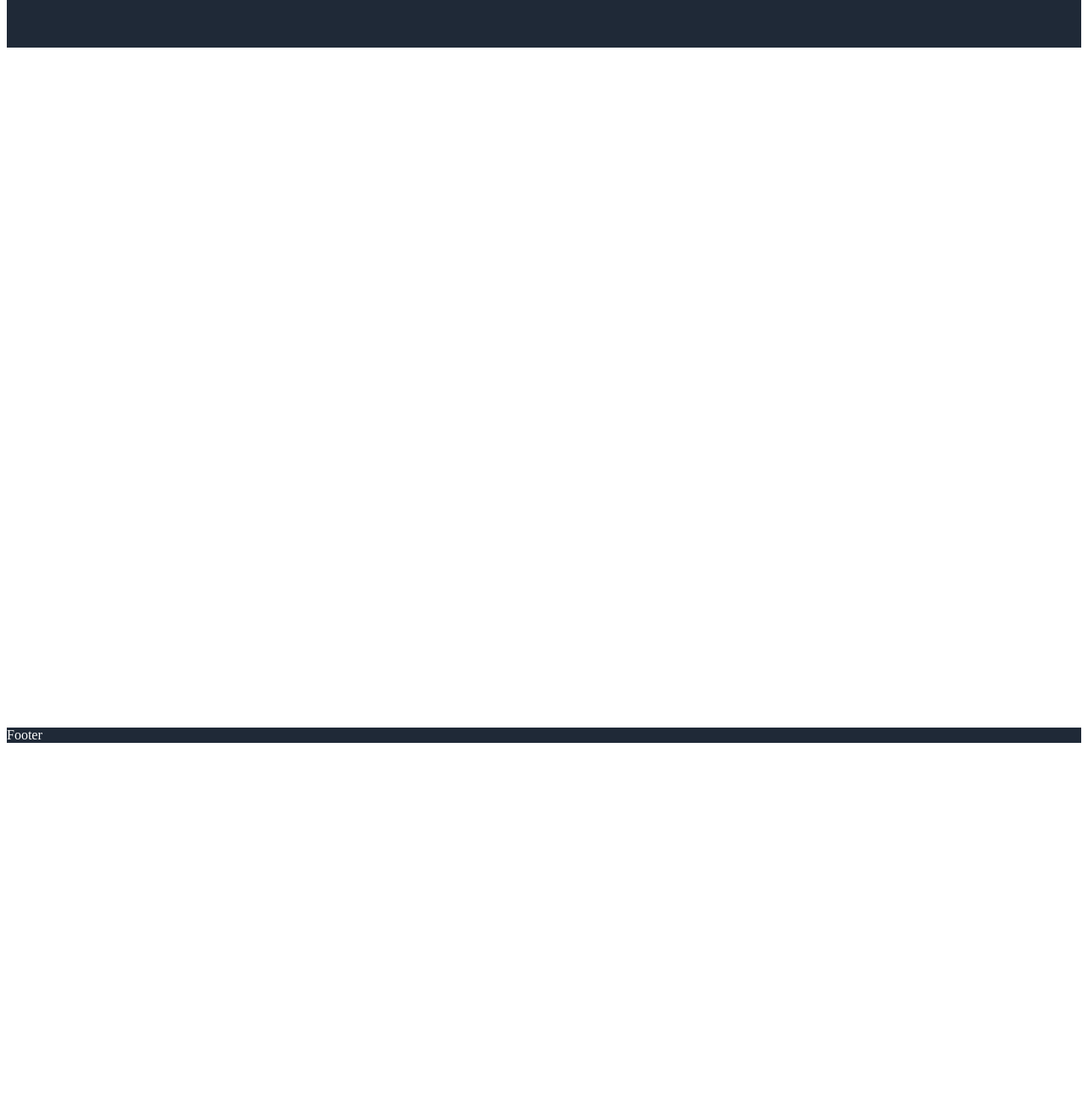
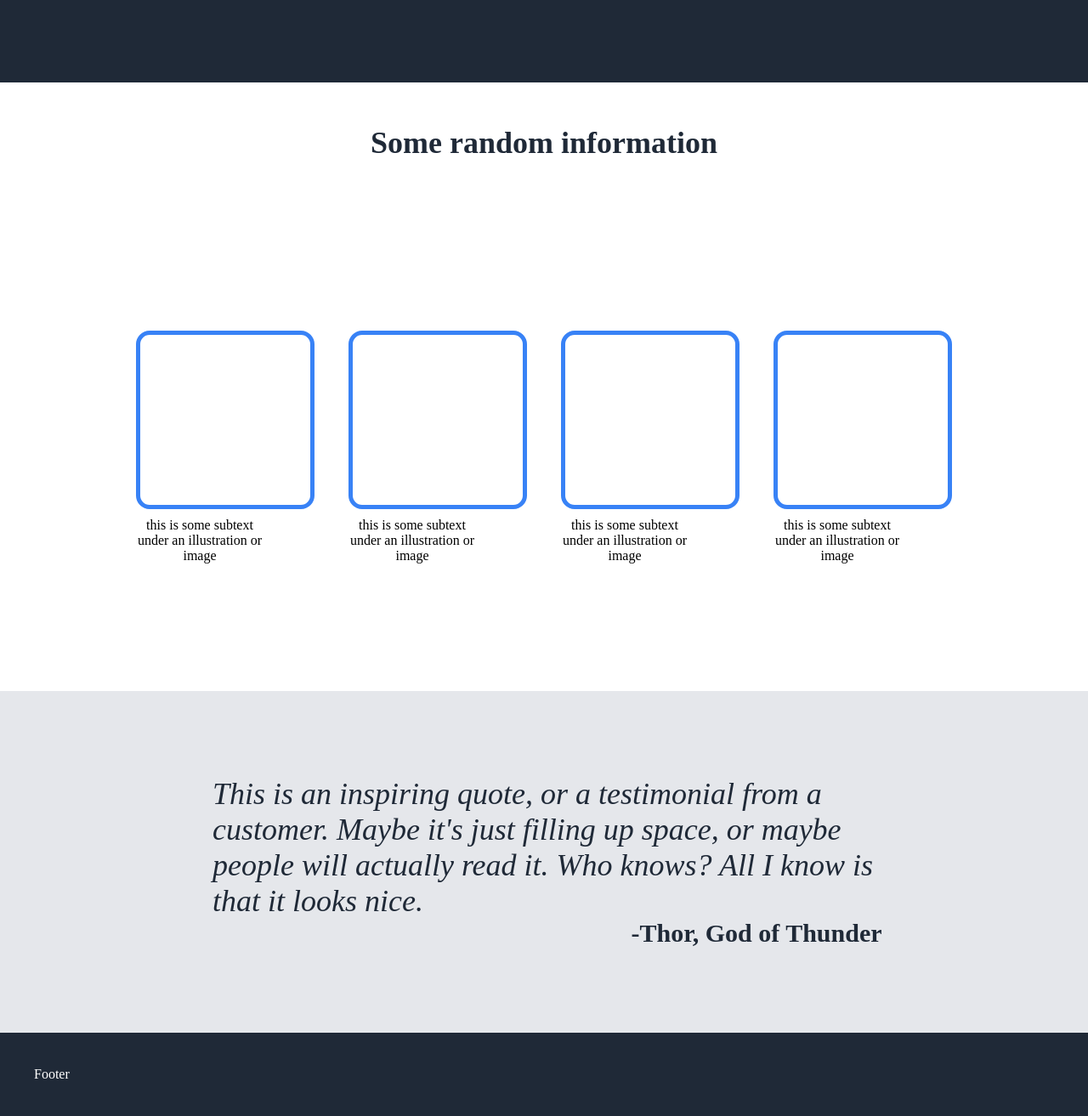
Before and after one commit to TwelveStacks/project1-html-css, a plain HTML site: page index.html in a window 1280 px wide. Shown: the part 388-1701 px from the top of the page at 85% size. Before the commit the page ends 1270 px from the top, so only its background shows below. Drawn offline with Linux system fonts and the light colour scheme.

Commit message:
add hero header, image boxes, and quote section

```diff
--- a/index.html
+++ b/index.html
@@ -39,7 +39,43 @@
           </div>
         </div>
       </div>
-      <div class="body"></div>
+      <div class="body">
+        <h1 class="information-header">Some random information</h1>
+        <div class="img-container">
+          <div>
+            <div class="image-box"></div>
+            <div class="subtext">
+              this is some subtext under an illustration or image
+            </div>
+          </div>
+          <div>
+            <div class="image-box"></div>
+            <div class="subtext">
+              this is some subtext under an illustration or image
+            </div>
+          </div>
+          <div>
+            <div class="image-box"></div>
+            <div class="subtext">
+              this is some subtext under an illustration or image
+            </div>
+          </div>
+          <div>
+            <div class="image-box"></div>
+            <div class="subtext">
+              this is some subtext under an illustration or image
+            </div>
+          </div>
+        </div>
+        <div class="quote-section">
+          <div class="quote-text">
+            This is an inspiring quote, or a testimonial from a customer. Maybe
+            it's just filling up space, or maybe people will actually read it.
+            Who knows? All I know is that it looks nice.
+          </div>
+          <div class="quote-author">-Thor, God of Thunder</div>
+        </div>
+      </div>
       <div class="footer">Footer</div>
     </div>
   </body>
--- a/styles.css
+++ b/styles.css
@@ -1,3 +1,7 @@
+body {
+    margin: 0;
+}
+
 .container  {
     display: flex;
     flex-direction: column;
@@ -33,7 +37,7 @@
 
 .hero {
     display: flex;
-    color: white;
+    color: #F9FAF8;
     justify-content: center;
     background-color: #1f2937;
     padding-top: 100px;
@@ -49,17 +53,81 @@
 
 .sign_up {
     width: 100px;
+    background-color: #3882f6;
+    color: #F9FAF8;
+    border-radius: 8px;
 }
 
 .right_hero {
-
+    background-color: gray;
+    display: flex;
+    justify-content: center;
+    align-items: center;
+    padding: 100px;
 }
 
 .body {
     min-height: 100vh;
+    display: flex;
+    flex-direction: column;
 }
 
 .footer {
     background-color: #1f2937;
     color: white;
+    padding: 40px;
+    display: flex;
 }
+
+.information-header {
+    display: flex;
+    justify-content: center;
+    align-items: center;
+    margin: 50px;
+    font-size: 36px;
+    font-weight: 900;
+    color: #1f2937;
+}
+
+.img-container{
+    display: flex;
+    justify-content: center;
+    gap: 40px;
+    margin: 150px;
+}
+
+.image-box {
+    height: 200px;
+    width: 200px;
+    border: #3882f6 solid 5px;
+    border-radius: 16px;
+}
+
+.subtext {
+    max-width: 150px;
+    text-align: center;
+    margin-top: 10px;
+}
+
+.quote-section {
+    display: flex;
+    flex-direction: column;
+    justify-content: center;
+    align-items: center;
+    background-color: #E5E7EB;
+    padding: 100px;
+}
+
+.quote-text {
+    font-size: 36px;
+    font-style: italic;
+    color: #1f2937;
+    max-width: 780px;
+}
+
+.quote-author {
+    font-size: 30px;
+    color: #1f2937;
+    font-weight: bold;
+    margin-left: 500px;
+}
```
